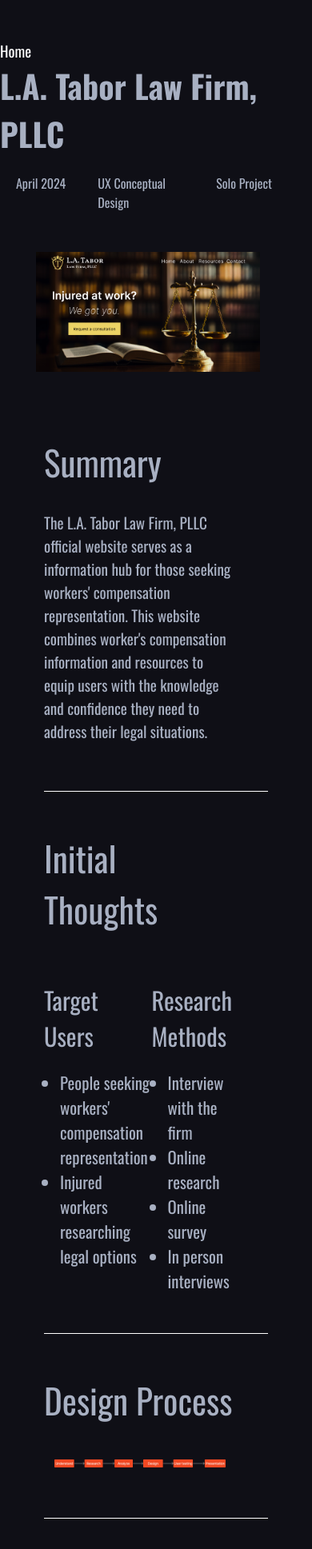
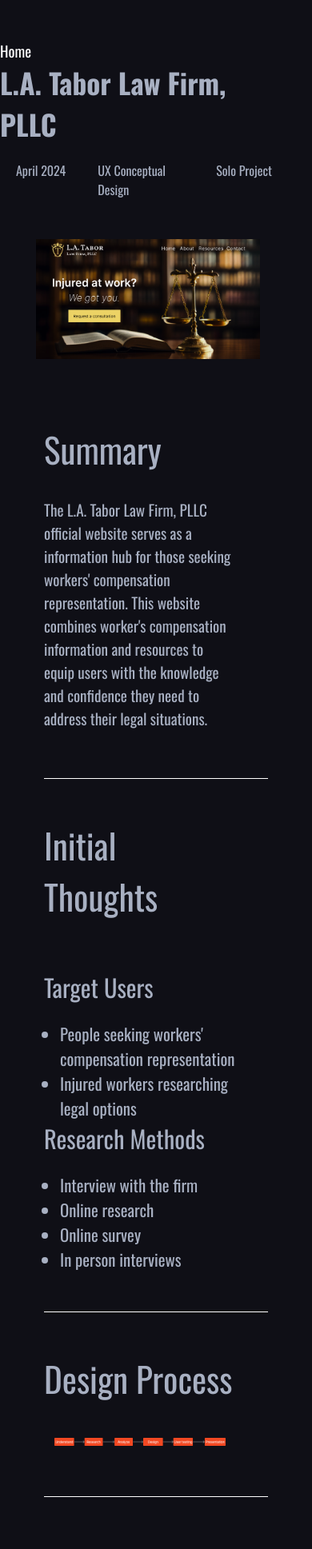
Before and after one commit to jereid27/portfolio-2024, a React (Vite) app: page /casestudy in a window 390 px wide. Shown: the top 1937 px of the page at 80% size. Built offline with nearby package versions, Linux system fonts and the light colour scheme.

Commit message:
Updated styles on casestudy

```diff
--- a/src/Components/Casestudy/Casestudy.css
+++ b/src/Components/Casestudy/Casestudy.css
@@ -147,7 +147,7 @@
         display: flex;
         flex-direction: column;
         align-items: center;
-        padding-right: 30px;
+        padding-right: 0px;
     }
 
     .project-head h1 {
@@ -157,6 +157,12 @@
 
     .project-head p {
         font-size: 1.1rem;
+    }
+
+    .it-grid{
+        padding-top: 30px;
+        display: flex;
+        flex-direction: column;
     }
 
 }
@@ -209,7 +215,7 @@
     }
 
     .project-head h1 {
-        font-size: 2.5rem;
+        font-size: 2.2rem;
         font-weight: 700;
     }
 
```
